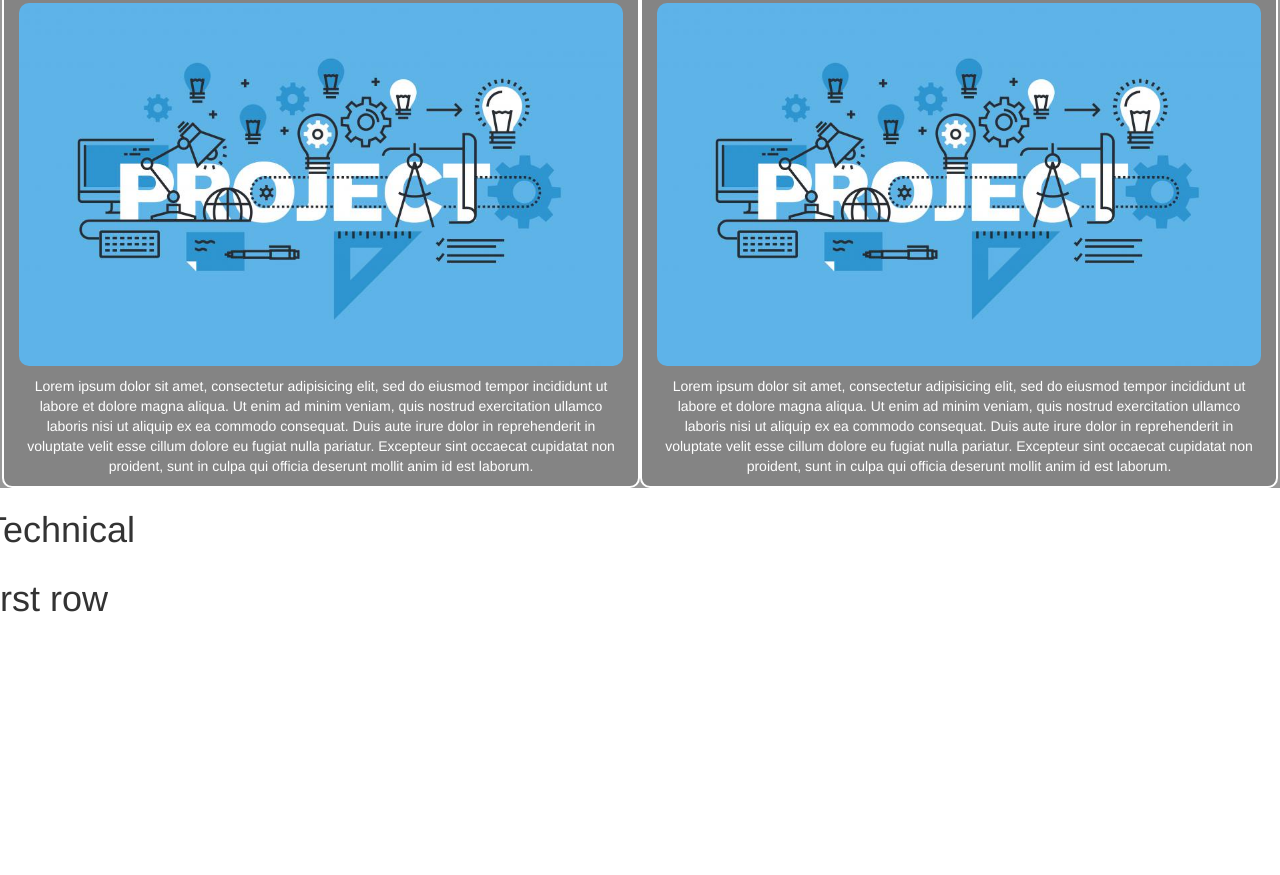
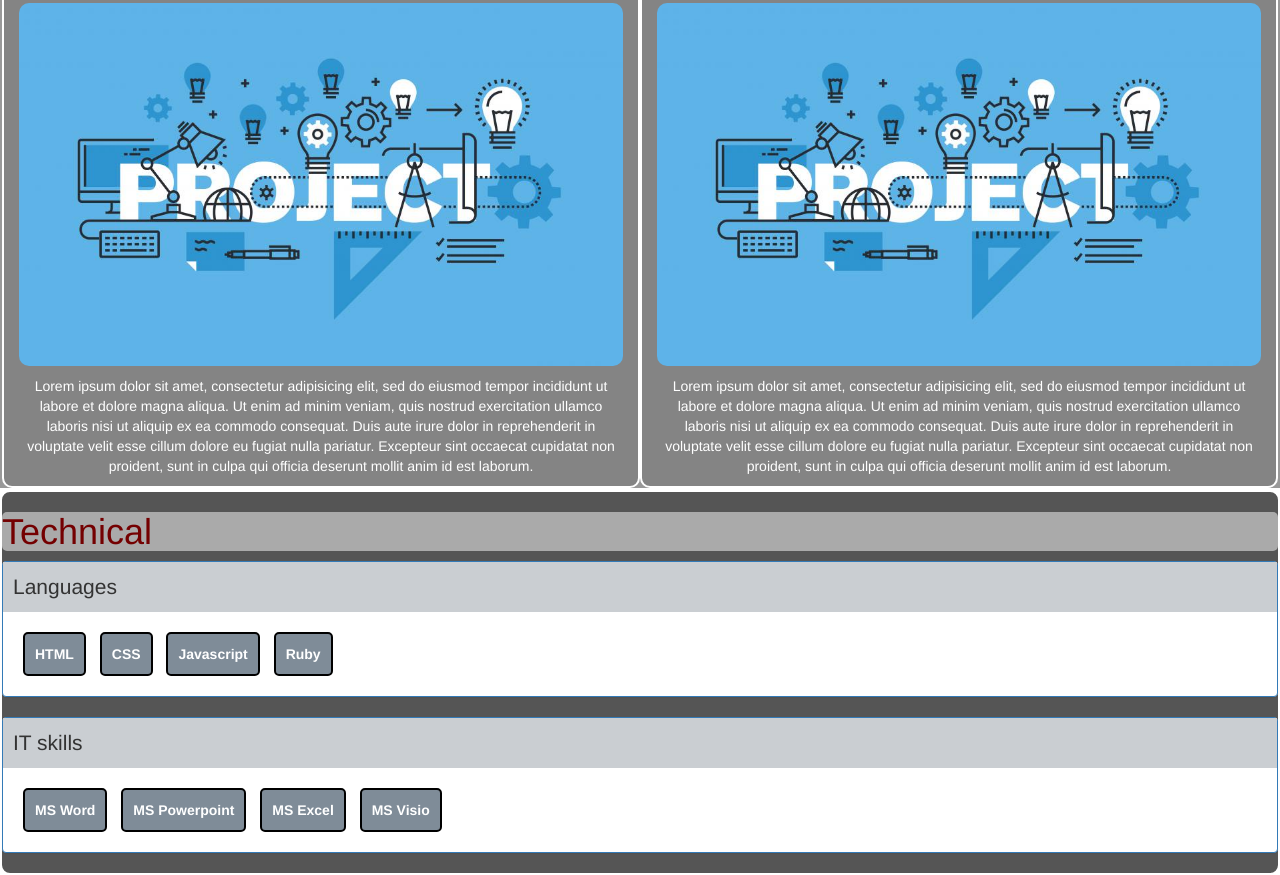
Before and after one commit to Sivachel/MyPortfolio, a plain HTML site: page index.html in a window 1280 px wide. Shown: the part 1123-1998 px from the top of the page. Before the commit the page ends 1752 px from the top, so only its background shows below. Drawn offline with nearby package versions, Linux system fonts and the light colour scheme.

Commit message:
completed technical

```diff
--- a/index.html
+++ b/index.html
@@ -38,8 +38,8 @@
           </div>
             <div id="summary"class="col-md-6">
                 <h1>About Me</h1>
-                  <p>Lorem ipsum dolor sit amet, consectetur adipisicing elit, sed do eiusmod tempor incididunt ut labore et dolore magna aliqua. Ut enim ad minim veniam, quis nostrud exercitation ullamco laboris nisi ut aliquip ex ea commodo consequat. Duis aute irure dolor in reprehenderit in voluptate velit esse cillum dolore eu fugiat nulla pariatur. Excepteur sint occaecat cupidatat non proident, sunt in culpa qui officia deserunt mollit anim id est laborum.
-                  </p>
+                <p>Lorem ipsum dolor sit amet, consectetur adipisicing elit, sed do eiusmod tempor incididunt ut labore et dolore magna aliqua. Ut enim ad minim veniam, quis nostrud exercitation ullamco laboris nisi ut aliquip ex ea commodo consequat. Duis aute irure dolor in reprehenderit in voluptate velit esse cillum dolore eu fugiat nulla pariatur. Excepteur sint occaecat cupidatat non proident, sunt in culpa qui officia deserunt mollit anim id est laborum.
+                </p>
             </div>
           </div>
           <div id="Portfolio"class="row">
@@ -67,15 +67,28 @@
                 </div>
             </div>
           </div>
-          <div class="container">
-
-          </div>
-          <div id="Technical"class="row">
-            <h1>Technical</h1>
-            <div class="row">
-              <h1>First row</h1>
+          <div class="container-fluid">
+            <div id="Technical"class="row">
+                <h1>Technical</h1>
+              <div class="panel panel-primary">
+                <div class="panel-title">Languages</div>
+                <div class="panel-body">
+                  <span class="tech1"> HTML</span>
+                  <span class="tech1">CSS</span>
+                  <span class="tech1">Javascript</span>
+                  <span class="tech1">Ruby</span>
+                </div>
+              </div>
+              <div class="panel panel-primary">
+                <div class="panel-title">IT skills</div>
+                <div class="panel-body">
+                  <span class="tech1">MS Word</span>
+                  <span class="tech1">MS Powerpoint</span>
+                  <span class="tech1">MS Excel</span>
+                  <span class="tech1">MS Visio</span>
+                </div>
+              </div>
             </div>
-
           </div>
       </section>
     </body>
--- a/style.css
+++ b/style.css
@@ -1,5 +1,5 @@
 .container-fluid{
-  background-color: blue;
+  /* background-color: blue; */
 }
 
 .navbar{
@@ -89,3 +89,32 @@
   border-radius: 10px;
   margin-bottom: 10px;
 }
+
+#Technical {
+  border: 2px solid white;
+  border-radius: 10px;
+  background-color: rgb(85,85,85);
+}
+
+#Technical h1{
+  color: #740001;
+  background-color: rgba(255,255,255,0.5);
+  border-radius: 5px;
+}
+
+.panel-title{
+  padding: 10px;
+  font-size: 1.5em;
+  background-color:#CACED2;
+}
+
+.tech1{
+  padding: 10px;
+  border: 2px solid black;
+  border-radius: 5px;
+  font-weight: bold;
+  margin: 5px;
+  display: inline-block;
+  background-color:#7F8C98;
+  color: white;
+}
```
